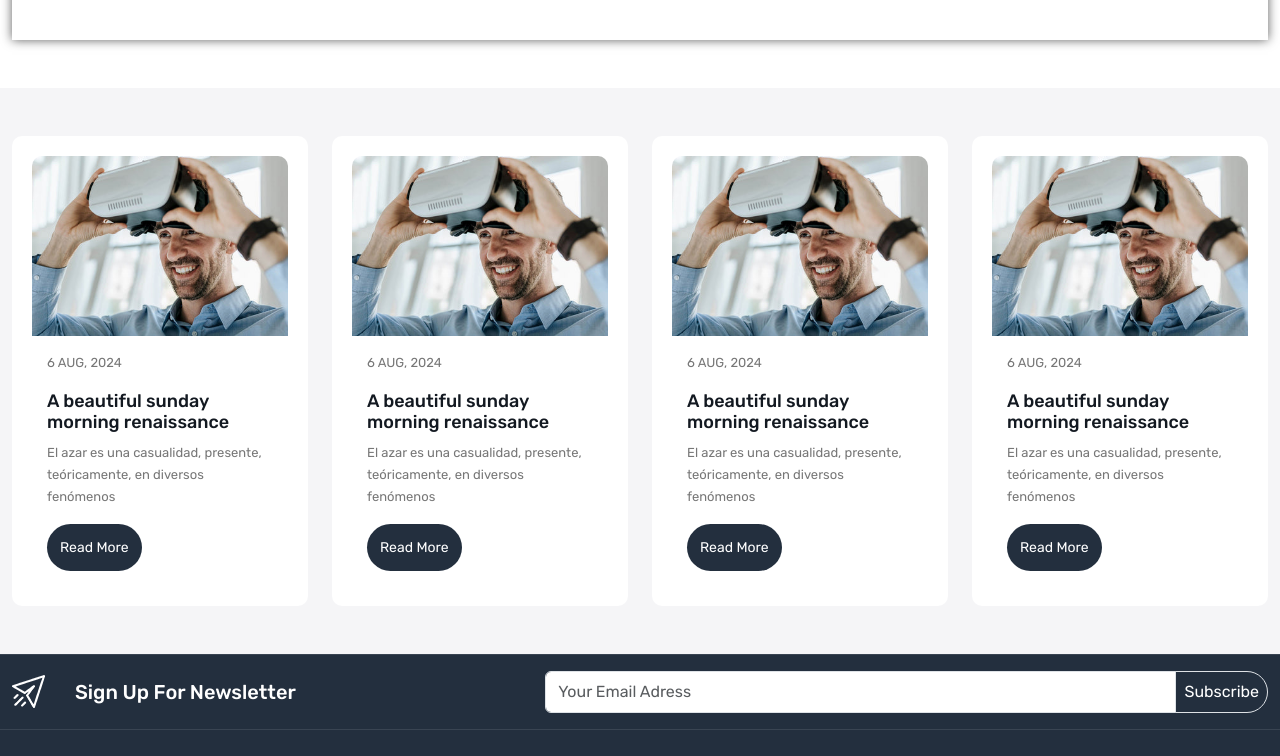
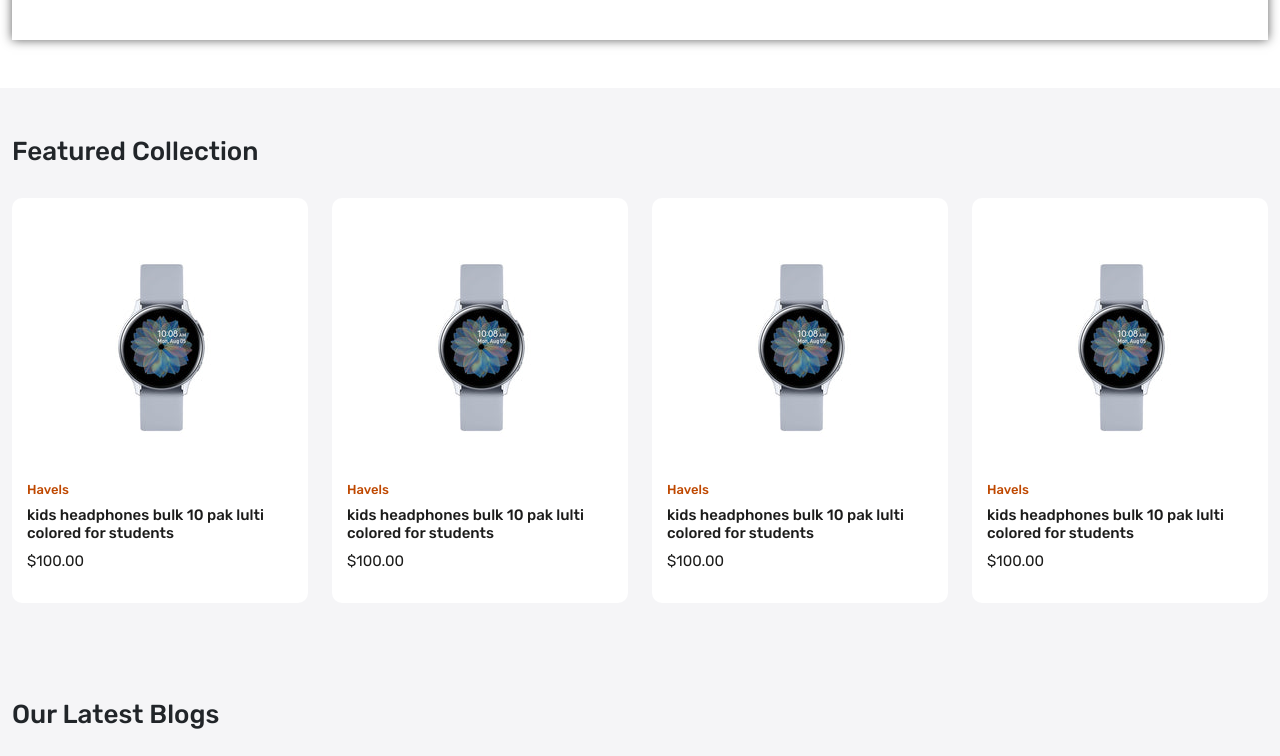
Before and after one commit to Izan0501/imperius.srl-mern, a React (Create React App) app: page / in a window 1280 px wide. Shown: the part 1520-2276 px from the top of the page. Built offline with nearby package versions, Linux system fonts and the light colour scheme.

Commit message:
StartingProductSection

```diff
--- a/src/App.css
+++ b/src/App.css
@@ -13,6 +13,8 @@
   --color-f5f5f7: #f5f5f7;
   --color-ededed: #ededed;
   --color-777777: #777777;
+  --color-bf4800: #bf4800;
+  --color-1c1c1b: #1c1c1b;
 }
 
 
@@ -303,5 +305,34 @@ footer .social-icons .text-white {
   line-height: 22px;
   color: var(--color-777777);
 }
+
+.section-heading {
+  font-size: 26px;
+  line-height: 32px;
+  font-weight: 500;
+  margin-bottom: 30px;
+}
 /* Blog section ends */
+
+/* product section */
+.product-card{
+  padding: 15px;
+  background-color: white;
+  border-radius: 10px;
+}
+
+.product-card .product-details h6{
+  color: var(--color-bf4800);
+  font-size: 13px;
+}
+
+.product-card .product-details h5{
+  font-size: 15px;
+  color: var(--color-1c1c1b);
+}
+.product-card .product-details p.price{
+  font-size: 15px;
+  color:var(--color-1c1c1b);
+}
+/* product section ends */
 /* Home Section Ends Here */
--- /dev/null
+++ b/src/components/ProductCard.js
@@ -0,0 +1,22 @@
+import React from 'react'
+
+const ProductCard = () => {
+  return (
+    <div className="col-3">
+        <div className="product-card">
+            <div className="product-image">
+                <img src="images/watch.jpg" alt="product" />
+            </div>
+            <div className="product-details">
+                <h6 className="brand">Havels</h6>
+                <h5 className="product tittle">
+                    kids headphones bulk 10 pak lulti colored for students
+                </h5>
+                <p className="price">$100.00</p>
+            </div>
+        </div>
+    </div>
+  )
+}
+
+export default ProductCard
--- a/src/pages/Home.js
+++ b/src/pages/Home.js
@@ -2,6 +2,7 @@ import React from 'react';
 import { Link } from 'react-router-dom';
 import Marquee from 'react-fast-marquee';
 import BlogCard from '../components/BlogCard';
+import ProductCard from '../components/ProductCard';
 
 const Home = () => {
     return (
@@ -201,10 +202,31 @@ const Home = () => {
                     </div>
                 </div>
             </section>
+            {/* Products section */}
+            <section className="blog-wrapper py-5 home-wrapper-2">
+                <div className="container-xxl">
+                    <div className="row">
+                        <div className="col-12">
+                            <h3 className="section-heading">
+                                Featured Collection
+                            </h3>
+                        </div>
+                        <ProductCard />
+                        <ProductCard />
+                        <ProductCard />
+                        <ProductCard />
+                    </div>
+                </div>
+            </section>
             {/* blog--wrapper */}
             <section className="blog-wrapper py-5 home-wrapper-2">
                 <div className="container-xxl">
                     <div className="row">
+                        <div className="col-12">
+                            <h3 className="section-heading">
+                                Our Latest Blogs
+                            </h3>
+                        </div>
                         <BlogCard />
                         <BlogCard />
                         <BlogCard />
```
